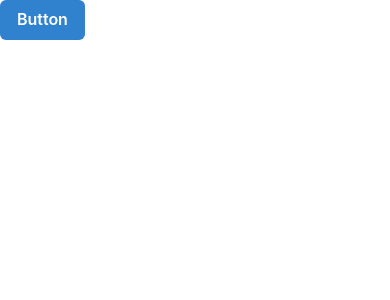
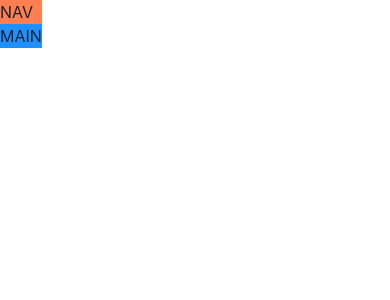
Before and after one commit to abhijeetbanerjee1/game-explorer, a React (Vite) app: page / in a window 390 px wide. Shown: the top 300 px of the page. Built offline with nearby package versions, Linux system fonts and the light colour scheme.

Commit message:
Build Responsive Layout

```diff
--- a/src/App.tsx
+++ b/src/App.tsx
@@ -1,10 +1,25 @@
-import { Button, ButtonGroup } from "@chakra-ui/react";
+import { Grid, GridItem, Show } from "@chakra-ui/react";
 
 function App() {
   return (
-    <div>
-      <Button colorScheme="blue">Button</Button>
-    </div>
+    <Grid
+      templateAreas={{
+        base: `"nav" "main"`,
+        lg: `"nav nav" "aside main"`,
+      }}
+    >
+      <GridItem area="nav" bg="coral">
+        NAV
+      </GridItem>
+      <Show above="lg">
+        <GridItem area="aside" bg="gold">
+          ASIDE
+        </GridItem>
+      </Show>
+      <GridItem area="main" bg="dodgerblue">
+        MAIN
+      </GridItem>
+    </Grid>
   );
 }
 
```
Also changed, not shown: 1 other file (tests, documents, lock files or other folders).
